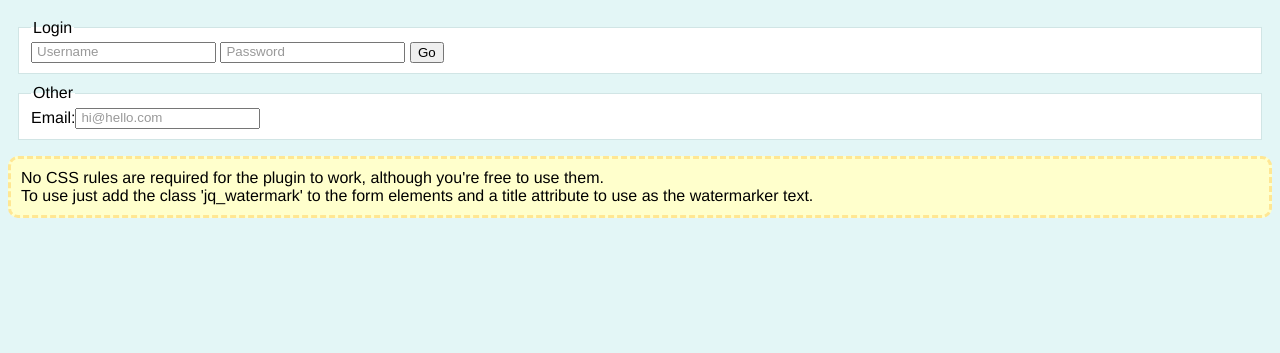
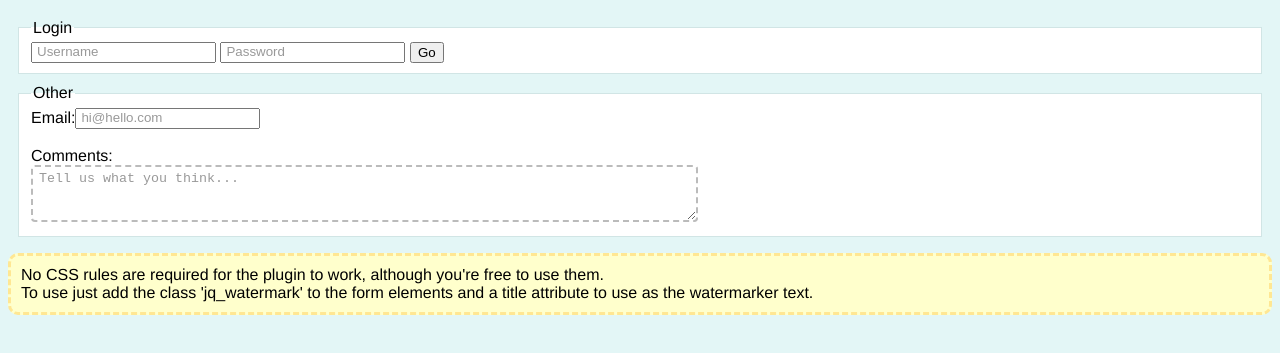
Before and after one commit to marioestrada/jQuery-Watermark, a plain HTML site: page index.html in a window 1280 px wide. Shown: the part 61-414 px from the top of the page. Drawn offline with Linux system fonts and the light colour scheme.

Commit message:
Arreglado posicion para textareas

```diff
--- a/index.html
+++ b/index.html
@@ -21,6 +21,13 @@
 			-webkit-border-radius: 10px;
 			-moz-border-radius: 10px;
 		}
+		textarea{
+			border: 2px dashed #bbb;
+			padding: 4px;
+			border-radius: 4px;
+			-moz-border-radius: 4px;
+			-webkit-border-radius: 4px;
+		}
 	</style>
 </head>
 <body>
@@ -35,7 +42,10 @@
 
 	<fieldset id="other" class="">
 		<legend>Other</legend>
-		<label for="correo">Email:</label><input title="hi@hello.com" type="text" name="correo" value="" id="correo" class="jq_watermark" />
+		<label for="correo">Email:</label><input title="hi@hello.com" type="text" name="correo" value="" id="correo" class="jq_watermark" /><br /><br/>
+
+		<label for="comments">Comments:</label><br />
+		<textarea id="comments" title="Tell us what you think..." class="jq_watermark" rows="3" cols="80"></textarea>
 	</fieldset>
 </form>
 <p class="info">
--- a/jquery.watermark.js
+++ b/jquery.watermark.js
@@ -26,12 +26,21 @@
 			var watermark_label = $('<span class="watermark">' + label_text + '</span>');
 
 			watermark_container.css({
-				float: $elem.css('float')
+				float: $elem.css('float'),
+				height: $elem.css('height')
 			});
 
 			$elem.wrap(watermark_container);
 
-			var height = $elem.outerHeight();
+			if(this.nodeName != 'TEXTAREA')
+			{
+				var height = $elem.outerHeight();
+				var top = '50%';
+			}else{
+				var pos = $elem.position();
+				var top = pos.top + parseInt($elem.css('padding-top')) + parseInt($elem.css('margin-top')) + parseInt($elem.css('border-top-width'));
+				var height = $elem.css('line-height');
+			}
 
 			checkVal($elem.val(), watermark_label);
 
@@ -41,7 +50,7 @@
 				fontSize: $elem.css('font-size'),
 				color: css.color,
 				left: (parseInt($elem.css('padding-left')) + css.left) + 'px',
-				top: '50%',
+				top: top,
 				height: height + 'px',
 				lineHeight: height + 'px',
 				marginTop: '-' + (height / 2) + 'px',
```
